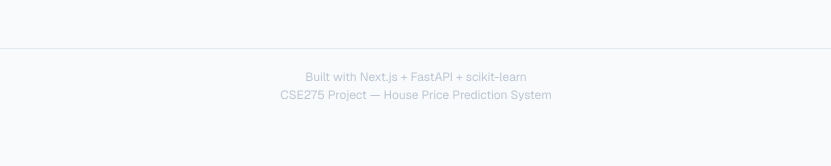
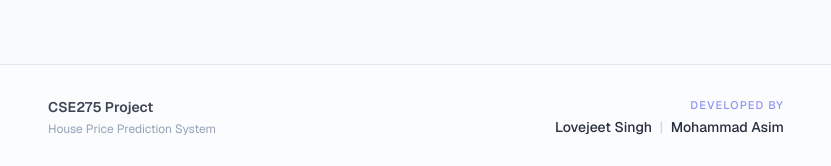
Before and after one commit to z-lovejeet/house-prediction, a Next.js app in the folder frontend/: page / in a window 1280 px wide. Shown: the part 954-1120 px from the top of the page, without its empty margins (224-1055 px from the left). Before the commit the page ends 1077 px from the top, so only its background shows below. Built offline with nearby package versions, Linux system fonts and the light colour scheme; no server answers.

Commit message:
Update footer with developer names (Lovejeet Singh & Mohammad Asim)

```diff
--- a/frontend/app/page.js
+++ b/frontend/app/page.js
@@ -45,9 +45,22 @@ export default function Home() {
       </section>
 
       {/* ── Footer ─────────────────────────────────────────────── */}
-      <footer className="py-5 text-center text-xs text-muted/60 border-t border-border">
-        <p>Built with Next.js + FastAPI + scikit-learn</p>
-        <p className="mt-0.5">CSE275 Project &mdash; House Price Prediction System</p>
+      <footer className="py-8 mt-4 text-center border-t border-border bg-card/30">
+        <div className="max-w-3xl mx-auto px-4 flex flex-col md:flex-row items-center justify-between gap-4">
+          <div className="text-left">
+            <p className="text-sm font-semibold text-foreground/80">CSE275 Project</p>
+            <p className="text-xs text-muted mt-1">House Price Prediction System</p>
+          </div>
+
+          <div className="flex flex-col items-center md:items-end">
+            <p className="text-[11px] font-medium text-primary/70 uppercase tracking-widest mb-1">
+              Developed By
+            </p>
+            <p className="text-sm font-medium text-foreground/90">
+              Lovejeet Singh <span className="text-muted/40 mx-1">|</span> Mohammad Asim
+            </p>
+          </div>
+        </div>
       </footer>
     </main>
   );
```
